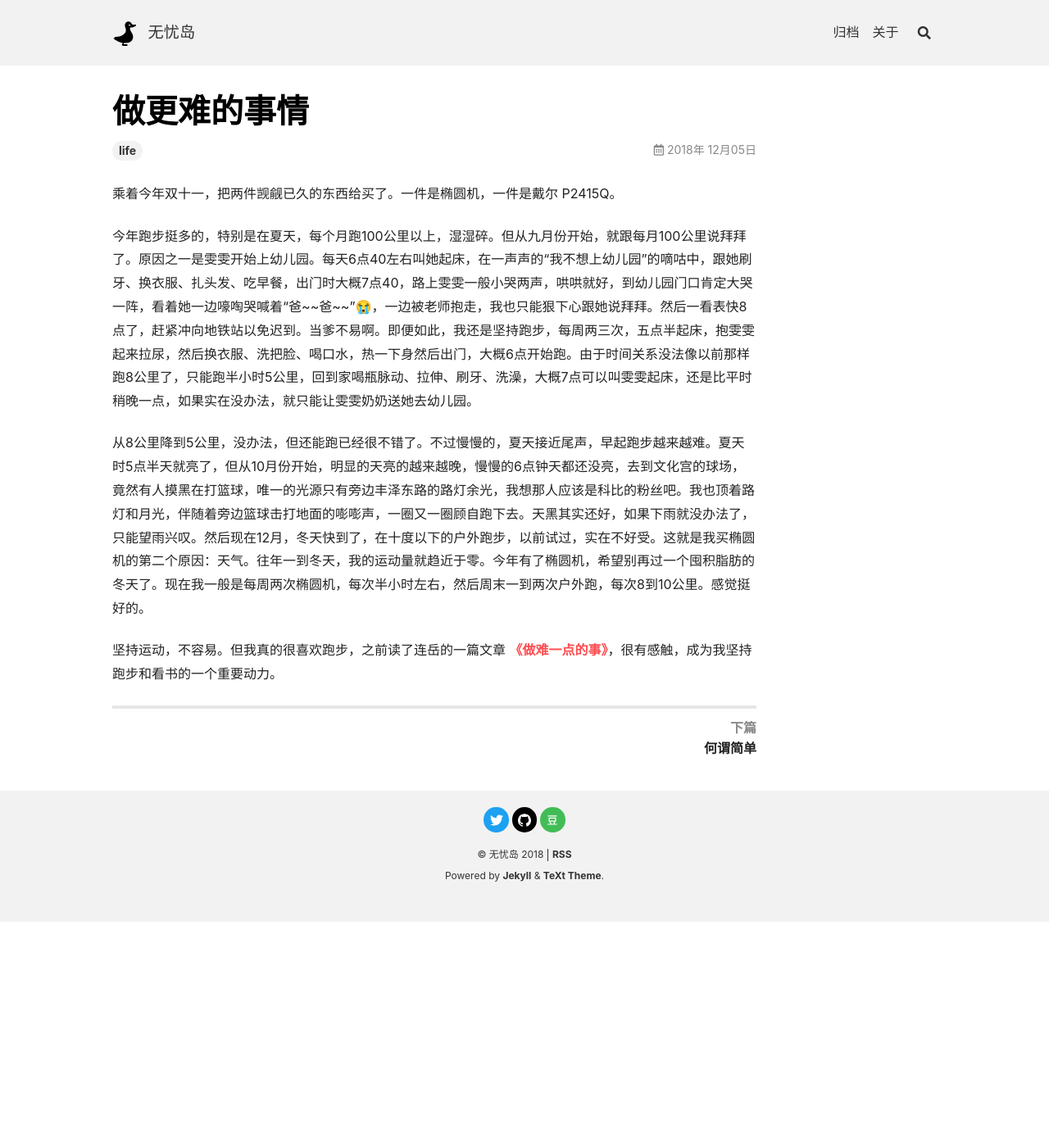
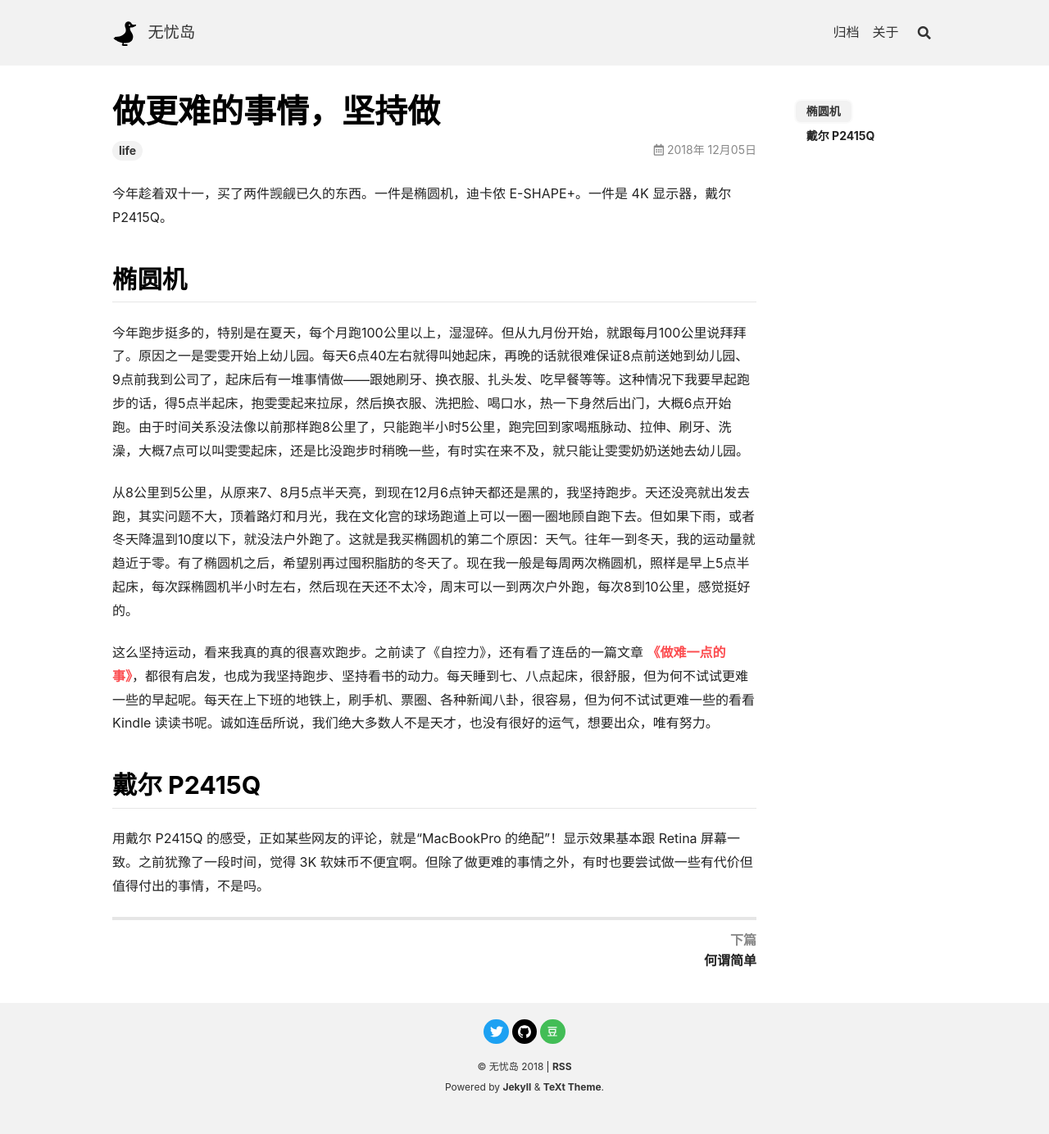
Before and after one commit to reniaL/renial.github.io, a Jekyll site: the page built from _posts/2018-12-05-do-something-more-difficult.md, in a window 1280 px wide. Shown: the whole page at 82% size. Built offline with Jekyll 4.4.1, drawn with Linux system fonts in a browser that asks for light colours; nearby versions of some CDN libraries; before the commit the page ends 1125 px from its top, so only the background shows below that.

Commit message:
update post: do something more difficult

```diff
--- a/_posts/2018-12-05-do-something-more-difficult.md
+++ b/_posts/2018-12-05-do-something-more-difficult.md
@@ -1,13 +1,19 @@
 ---
 layout: post
-title:  "做更难的事情"
+title:  "做更难的事情，坚持做"
 tags: life
 ---
 
-乘着今年双十一，把两件觊觎已久的东西给买了。一件是椭圆机，一件是戴尔 P2415Q。
+今年趁着双十一，买了两件觊觎已久的东西。一件是椭圆机，迪卡侬 E-SHAPE+。一件是 4K 显示器，戴尔 P2415Q。
 
-今年跑步挺多的，特别是在夏天，每个月跑100公里以上，湿湿碎。但从九月份开始，就跟每月100公里说拜拜了。原因之一是雯雯开始上幼儿园。每天6点40左右叫她起床，在一声声的“我不想上幼儿园”的嘀咕中，跟她刷牙、换衣服、扎头发、吃早餐，出门时大概7点40，路上雯雯一般小哭两声，哄哄就好，到幼儿园门口肯定大哭一阵，看着她一边嚎啕哭喊着“爸\~\~爸\~\~”😭，一边被老师抱走，我也只能狠下心跟她说拜拜。然后一看表快8点了，赶紧冲向地铁站以免迟到。当爹不易啊。即便如此，我还是坚持跑步，每周两三次，五点半起床，抱雯雯起来拉尿，然后换衣服、洗把脸、喝口水，热一下身然后出门，大概6点开始跑。由于时间关系没法像以前那样跑8公里了，只能跑半小时5公里，回到家喝瓶脉动、拉伸、刷牙、洗澡，大概7点可以叫雯雯起床，还是比平时稍晚一点，如果实在没办法，就只能让雯雯奶奶送她去幼儿园。
+## 椭圆机
 
-从8公里降到5公里，没办法，但还能跑已经很不错了。不过慢慢的，夏天接近尾声，早起跑步越来越难。夏天时5点半天就亮了，但从10月份开始，明显的天亮的越来越晚，慢慢的6点钟天都还没亮，去到文化宫的球场，竟然有人摸黑在打篮球，唯一的光源只有旁边丰泽东路的路灯余光，我想那人应该是科比的粉丝吧。我也顶着路灯和月光，伴随着旁边篮球击打地面的嘭嘭声，一圈又一圈顾自跑下去。天黑其实还好，如果下雨就没办法了，只能望雨兴叹。然后现在12月，冬天快到了，在十度以下的户外跑步，以前试过，实在不好受。这就是我买椭圆机的第二个原因：天气。往年一到冬天，我的运动量就趋近于零。今年有了椭圆机，希望别再过一个囤积脂肪的冬天了。现在我一般是每周两次椭圆机，每次半小时左右，然后周末一到两次户外跑，每次8到10公里。感觉挺好的。
+今年跑步挺多的，特别是在夏天，每个月跑100公里以上，湿湿碎。但从九月份开始，就跟每月100公里说拜拜了。原因之一是雯雯开始上幼儿园。每天6点40左右就得叫她起床，再晚的话就很难保证8点前送她到幼儿园、9点前我到公司了，起床后有一堆事情做——跟她刷牙、换衣服、扎头发、吃早餐等等。这种情况下我要早起跑步的话，得5点半起床，抱雯雯起来拉尿，然后换衣服、洗把脸、喝口水，热一下身然后出门，大概6点开始跑。由于时间关系没法像以前那样跑8公里了，只能跑半小时5公里，跑完回到家喝瓶脉动、拉伸、刷牙、洗澡，大概7点可以叫雯雯起床，还是比没跑步时稍晚一些，有时实在来不及，就只能让雯雯奶奶送她去幼儿园。
 
-坚持运动，不容易。但我真的很喜欢跑步，之前读了连岳的一篇文章 [《做难一点的事》](https://mp.weixin.qq.com/s/joIJuPE3Rzm-vZnRXmH6QA)，很有感触，成为我坚持跑步和看书的一个重要动力。
+从8公里到5公里，从原来7、8月5点半天亮，到现在12月6点钟天都还是黑的，我坚持跑步。天还没亮就出发去跑，其实问题不大，顶着路灯和月光，我在文化宫的球场跑道上可以一圈一圈地顾自跑下去。但如果下雨，或者冬天降温到10度以下，就没法户外跑了。这就是我买椭圆机的第二个原因：天气。往年一到冬天，我的运动量就趋近于零。有了椭圆机之后，希望别再过囤积脂肪的冬天了。现在我一般是每周两次椭圆机，照样是早上5点半起床，每次踩椭圆机半小时左右，然后现在天还不太冷，周末可以一到两次户外跑，每次8到10公里，感觉挺好的。
+
+这么坚持运动，看来我真的真的很喜欢跑步。之前读了《自控力》，还有看了连岳的一篇文章 [《做难一点的事》](https://mp.weixin.qq.com/s/joIJuPE3Rzm-vZnRXmH6QA)，都很有启发，也成为我坚持跑步、坚持看书的动力。每天睡到七、八点起床，很舒服，但为何不试试更难一些的早起呢。每天在上下班的地铁上，刷手机、票圈、各种新闻八卦，很容易，但为何不试试更难一些的看看 Kindle 读读书呢。诚如连岳所说，我们绝大多数人不是天才，也没有很好的运气，想要出众，唯有努力。
+
+## 戴尔 P2415Q
+
+用戴尔 P2415Q 的感受，正如某些网友的评论，就是“MacBookPro 的绝配”！显示效果基本跟 Retina 屏幕一致。之前犹豫了一段时间，觉得 3K 软妹币不便宜啊。但除了做更难的事情之外，有时也要尝试做一些有代价但值得付出的事情，不是吗。
```
